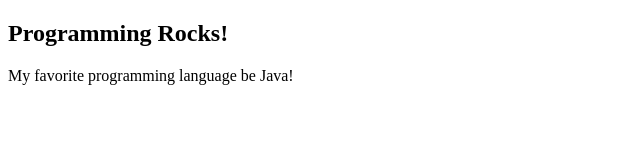
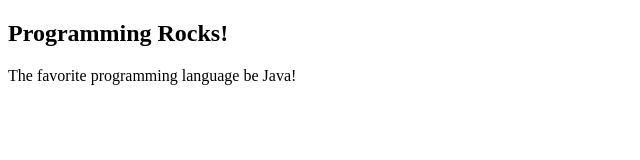
Before and after one commit to dchung-2/website, a plain HTML site: page index.html in a window 1280 px wide. Shown: the full height of the page, 0-640 px from the left. Drawn offline with Linux system fonts and the light colour scheme.

Commit message:
Update index.html

```diff
--- a/index.html
+++ b/index.html
@@ -4,7 +4,7 @@
     <title>The Web Site</title>
   </head>
     <h2>Programming Rocks!</h2>
-    My favorite programming language be Java!
+    The favorite programming language be Java!
   <body>
   </body>
 </html>
```
